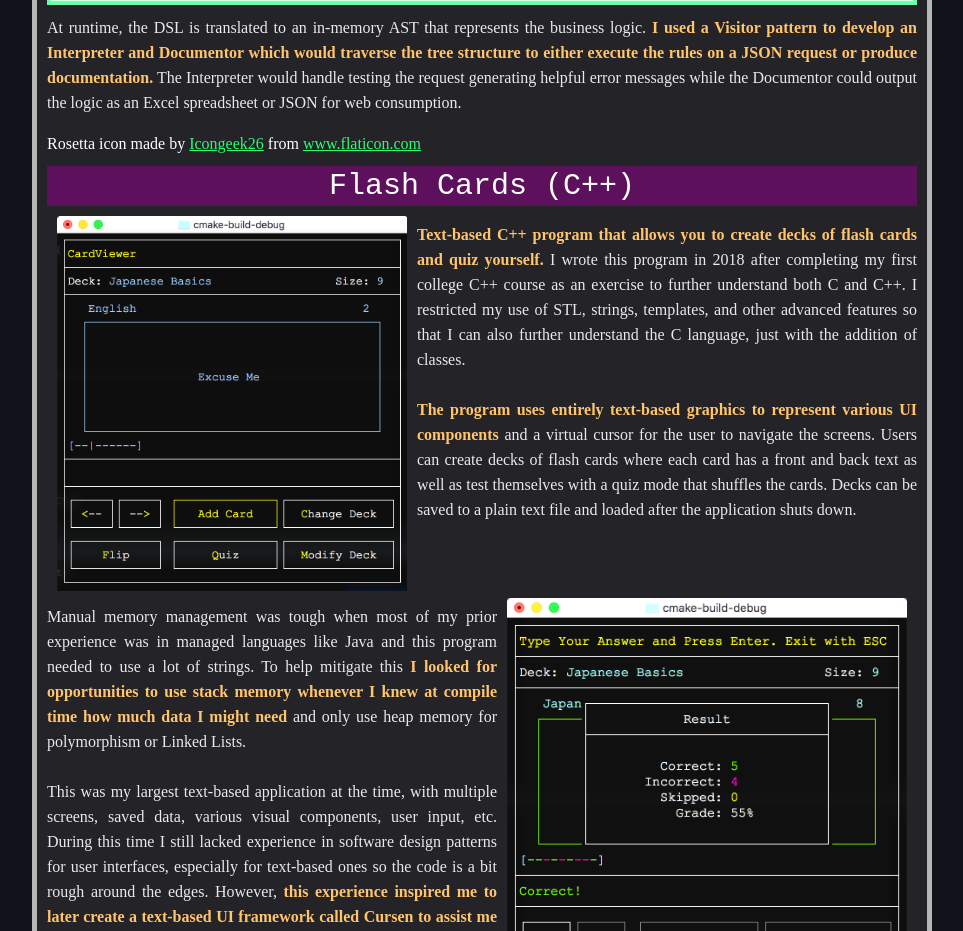
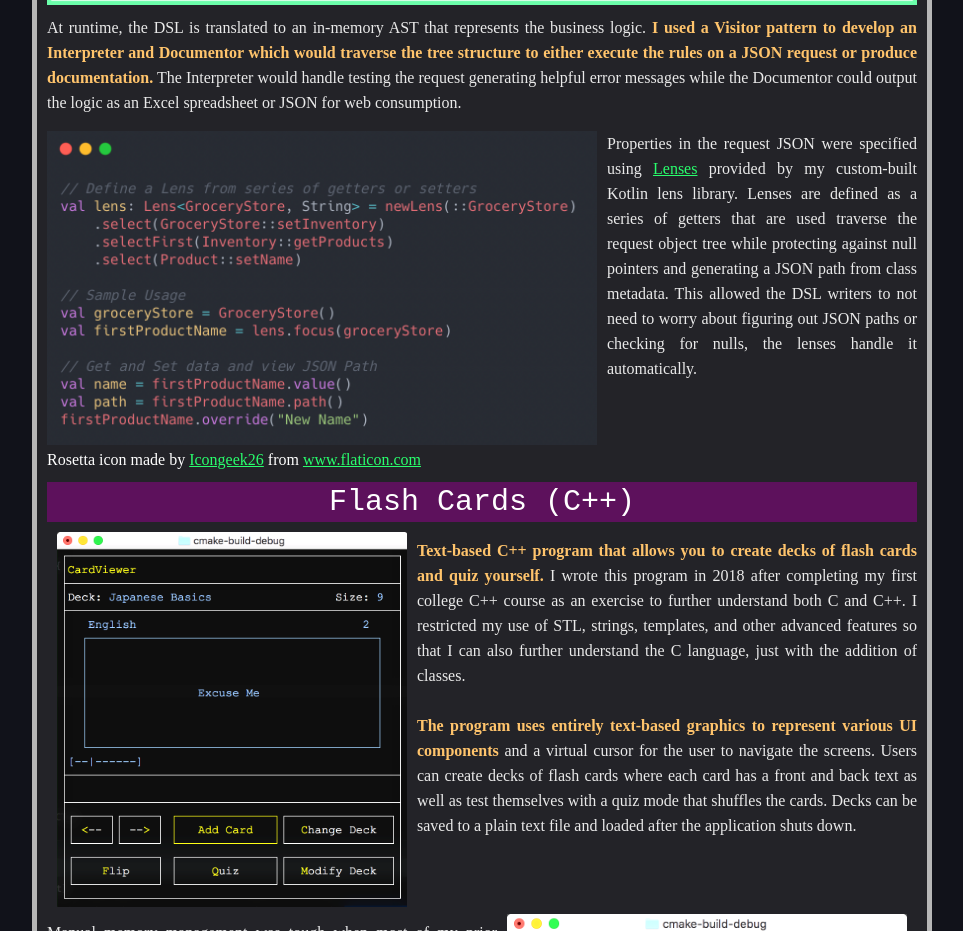
Before and after one commit to bmartin5263/bmartin5263.github.io, a plain HTML site: page projects.html in a window 1280 px wide. Shown: the part 1860-2791 px from the top of the page, without its empty margins (158-1121 px from the left). Drawn offline with Linux system fonts and the light colour scheme.

Commit message:
more rosetta stuff

```diff
--- a/projects.html
+++ b/projects.html
@@ -79,6 +79,13 @@
                         <span class="note">I used a Visitor pattern to develop an Interpreter and Documentor which would traverse the tree structure to either execute the rules on a JSON request or produce documentation.</span>
                         The Interpreter would handle testing the request generating helpful error messages while the Documentor could output the logic as an Excel spreadsheet or JSON for web consumption.
                     </p>
+                    <a href="images/rosetta-2.png" data-lightbox="rosetta-2"><img src="images/rosetta-2.png" style="float: left; width: 550px; padding-right: 10px"></a>
+                    <p>
+                        Properties in the request JSON were specified using <a href="https://medium.com/javascript-scene/lenses-b85976cb0534">Lenses</a> provided by my custom-built Kotlin lens library.
+                        Lenses are defined as a series of getters that are used traverse the request object tree while protecting against null pointers and generating a JSON path from class metadata.
+                        This allowed the DSL writers to not need to worry about figuring out JSON paths or checking for nulls, the lenses handle it automatically.
+                    </p>
+                    <br><br>
                     <div>Rosetta icon made by <a href="https://www.flaticon.com/authors/icongeek26" title="Icongeek26">Icongeek26</a> from <a href="https://www.flaticon.com/" title="Flaticon">www.flaticon.com</a></div>
                 </div>
 
```
Also changed, not shown: index.html (+0 -1 lines), images/rosetta-2.png (added).
